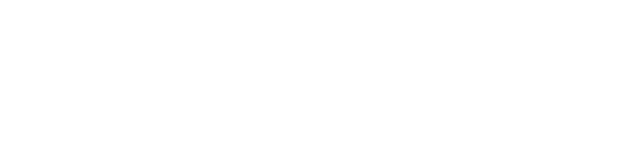
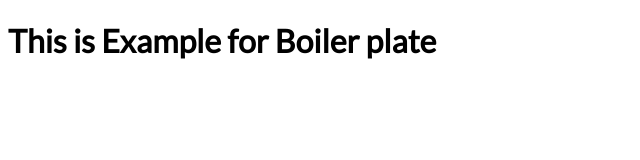
Before and after one commit to RajeshReddy08/Session1, a plain HTML site: page index.html in a window 1280 px wide. Shown: the whole page, without its empty margins (0-640 px from the left). Drawn offline with Linux system fonts and the light colour scheme.

Commit message:
Update index.html

```diff
--- a/index.html
+++ b/index.html
@@ -9,6 +9,7 @@
     <link href="https://fonts.googleapis.com/css2?family=Lato:ital,wght@0,300;0,400;1,300;1,400&display=swap" rel="stylesheet">
     <link rel="stylesheet" href="style.CSS">
     <title>Session 1</title>
+    <h1>This is Example for Boiler plate</h1>
 </head>
 <body>
 
```
